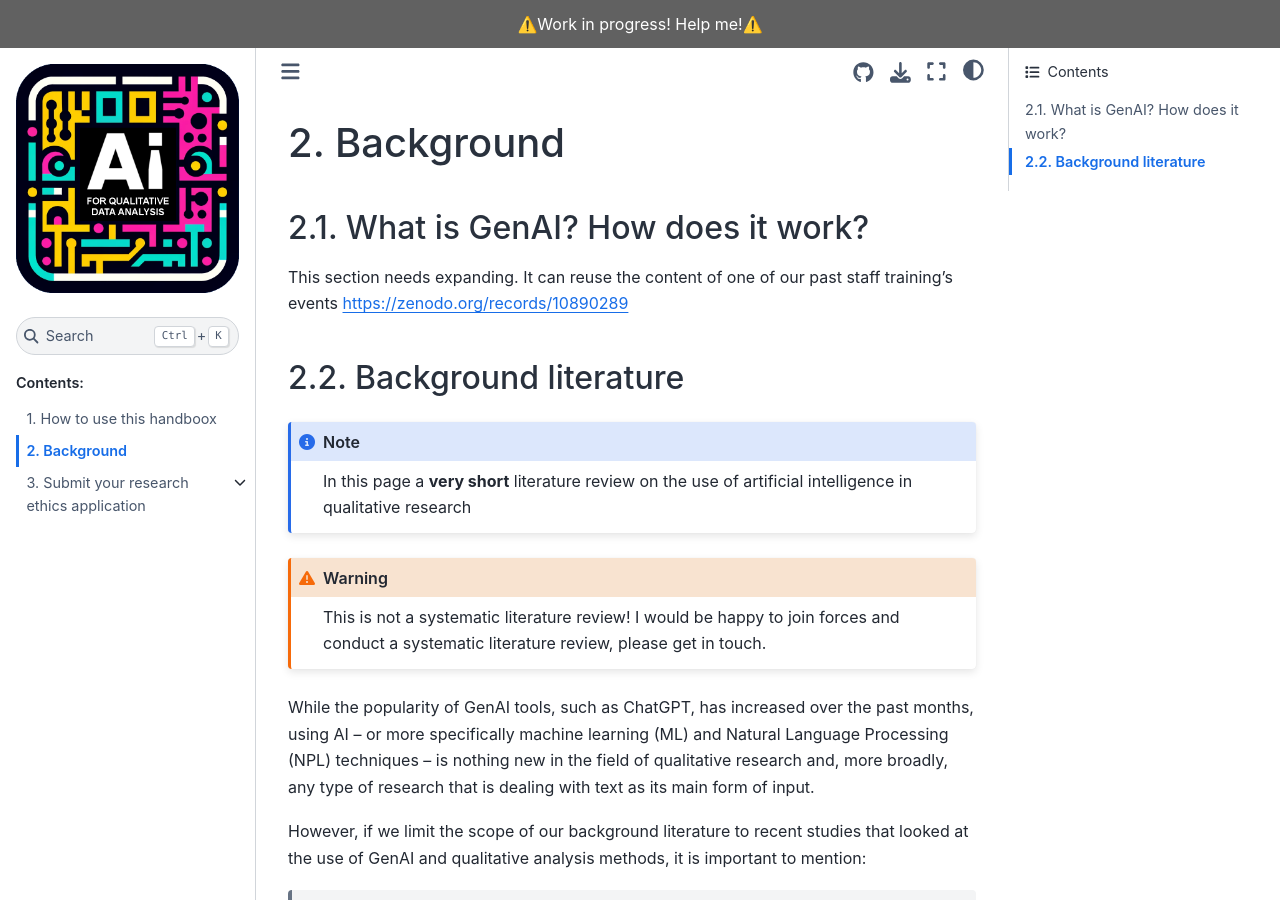
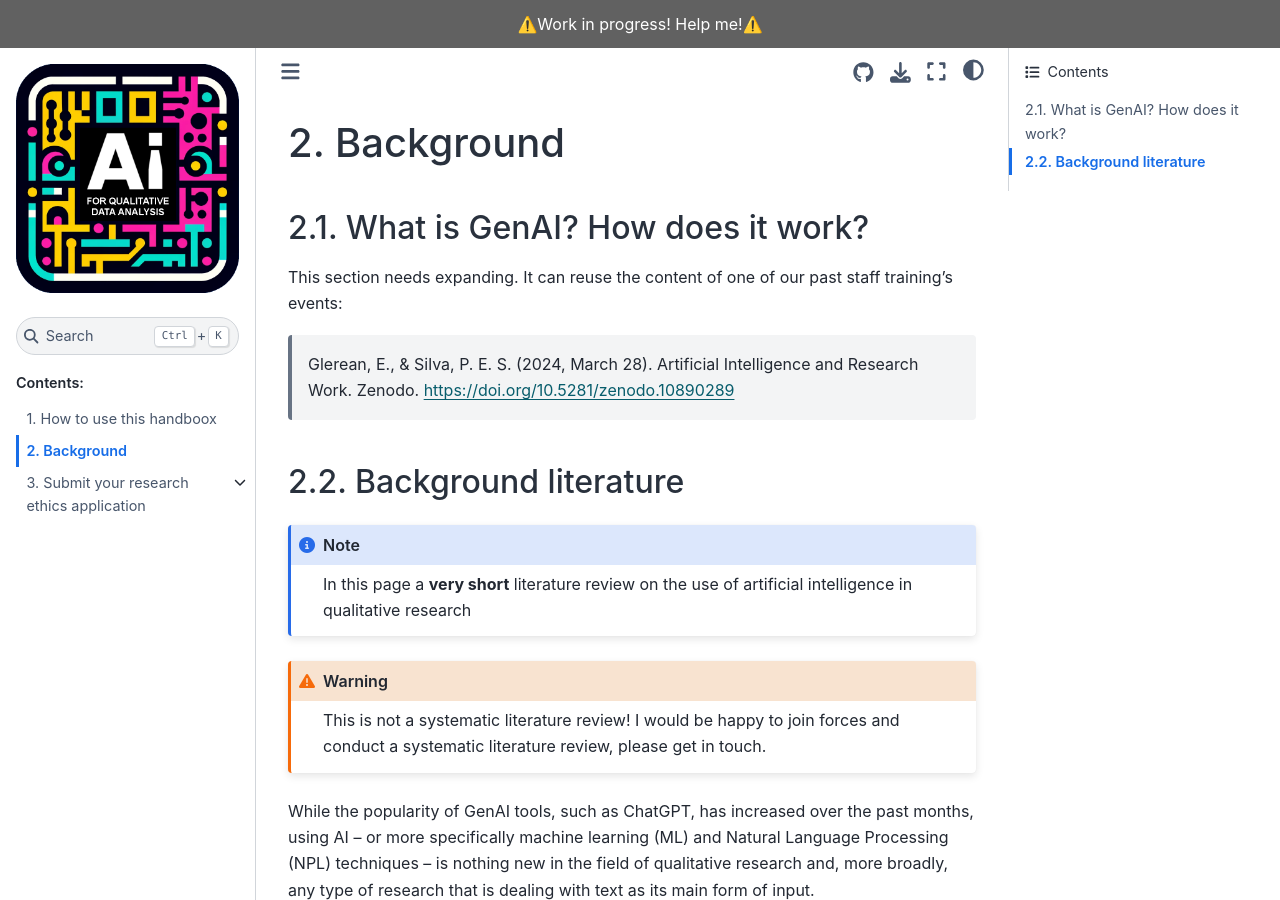
Before and after one commit to eglerean/aiqualitative, a Sphinx documentation site: the page built from doc/02_background.md, in a window 1280 px wide and 900 px high. Built offline with Sphinx 7.4.7 and the Sphinx Book theme 1.1.4, drawn with Linux system fonts in a browser that asks for light colours.

Commit message:
citation for zenodo

```diff
--- a/doc/02_background.md
+++ b/doc/02_background.md
@@ -2,7 +2,9 @@
 
 ## What is GenAI? How does it work?
 
-This section needs expanding. It can reuse the content of one of our past staff training's events https://zenodo.org/records/10890289
+This section needs expanding. It can reuse the content of one of our past staff training's events:
+
+> Glerean, E., & Silva, P. E. S. (2024, March 28). Artificial Intelligence and Research Work. Zenodo. https://doi.org/10.5281/zenodo.10890289
 
 
 
```
